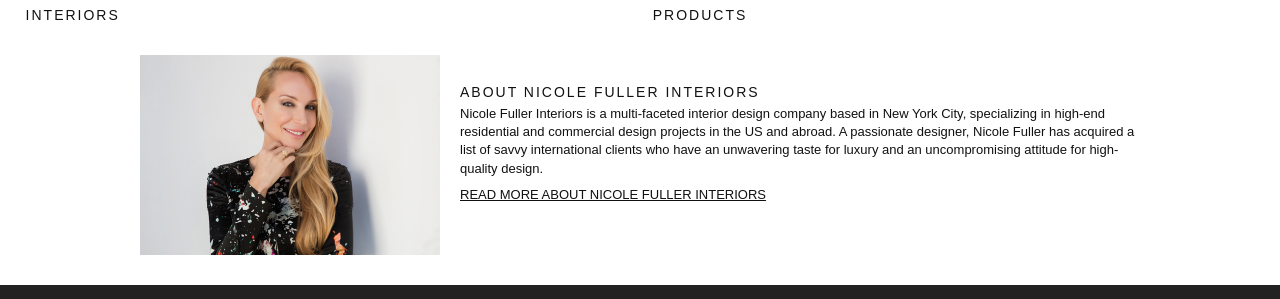
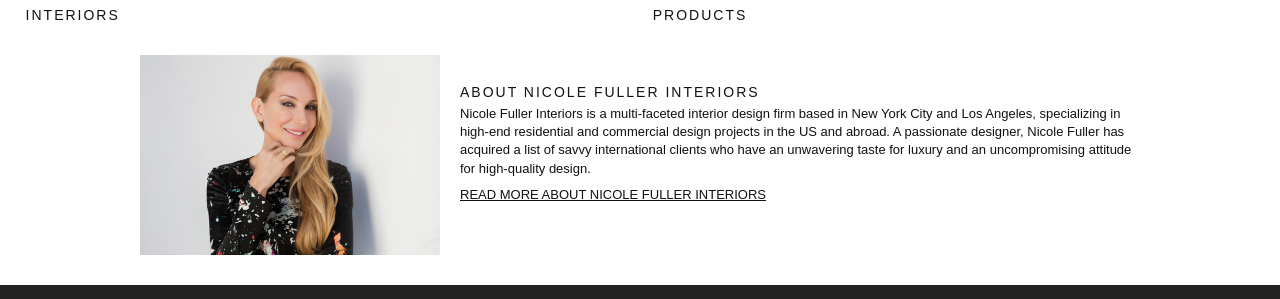
Before and after one commit to carterdea/nicolefullerinteriors.com, a Jekyll site: the page built from index.md, in a window 1280 px wide. Shown: the part 1224-1523 px from the top of the page. Built offline with Jekyll 4.4.1, drawn with Linux system fonts in a browser that asks for light colours.

Commit message:
Updated Index and 1 other file

```diff
--- a/index.md
+++ b/index.md
@@ -16,13 +16,13 @@ hero_images:
 - image: "/uploads/Nicole-Fuller-Block-interior-designer-new-york-luxury-penthouse-design.jpg"
   url: interiors/block-residence/
 meta_title: Nicole Fuller Interiors
-meta_description: Nicole Fuller Interiors is an international design company based
-  in New York City and Los Angeles, specializing in high-end residential and commercial
-  design projects.
+meta_description: Nicole Fuller Interiors is an international interior design firm,
+  product designer, and art consultant based in New York City and Los Angeles specializing
+  in high-end residential and luxury commercial design projects.
 layout: index
 ---
 
 ## [About Nicole Fuller Interiors](/about/)
-Nicole Fuller Interiors is a multi-faceted interior design company based in New York City, specializing in high-end residential and commercial design projects in the US and abroad. A passionate designer, Nicole Fuller has acquired a list of savvy international clients who have an unwavering taste for luxury and an uncompromising attitude for high-quality design.
+Nicole Fuller Interiors is a multi-faceted interior design firm based in New York City and Los Angeles, specializing in high-end residential and commercial design projects in the US and abroad. A passionate designer, Nicole Fuller has acquired a list of savvy international clients who have an unwavering taste for luxury and an uncompromising attitude for high-quality design.
 
 [Read More About Nicole Fuller Interiors](/about/)
```
Also changed, not shown: about.md (+4 -3 lines).
